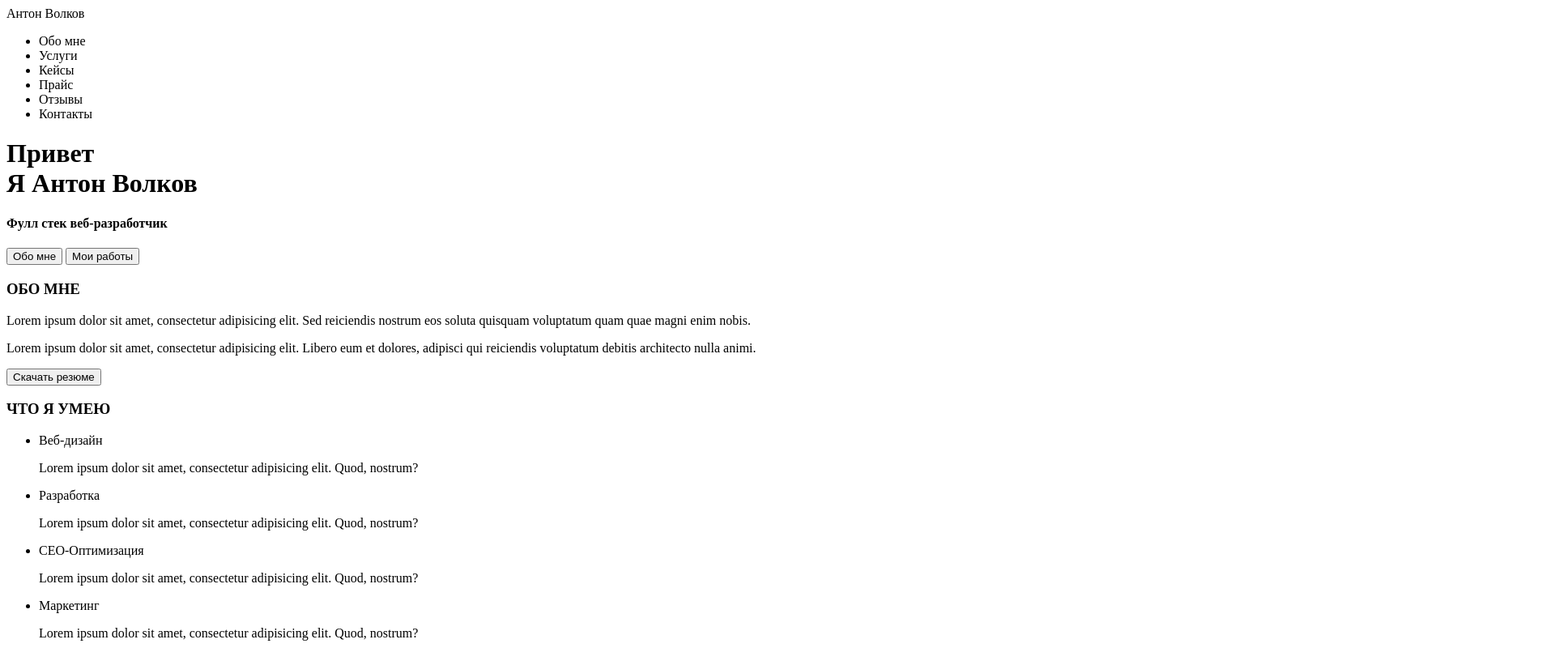
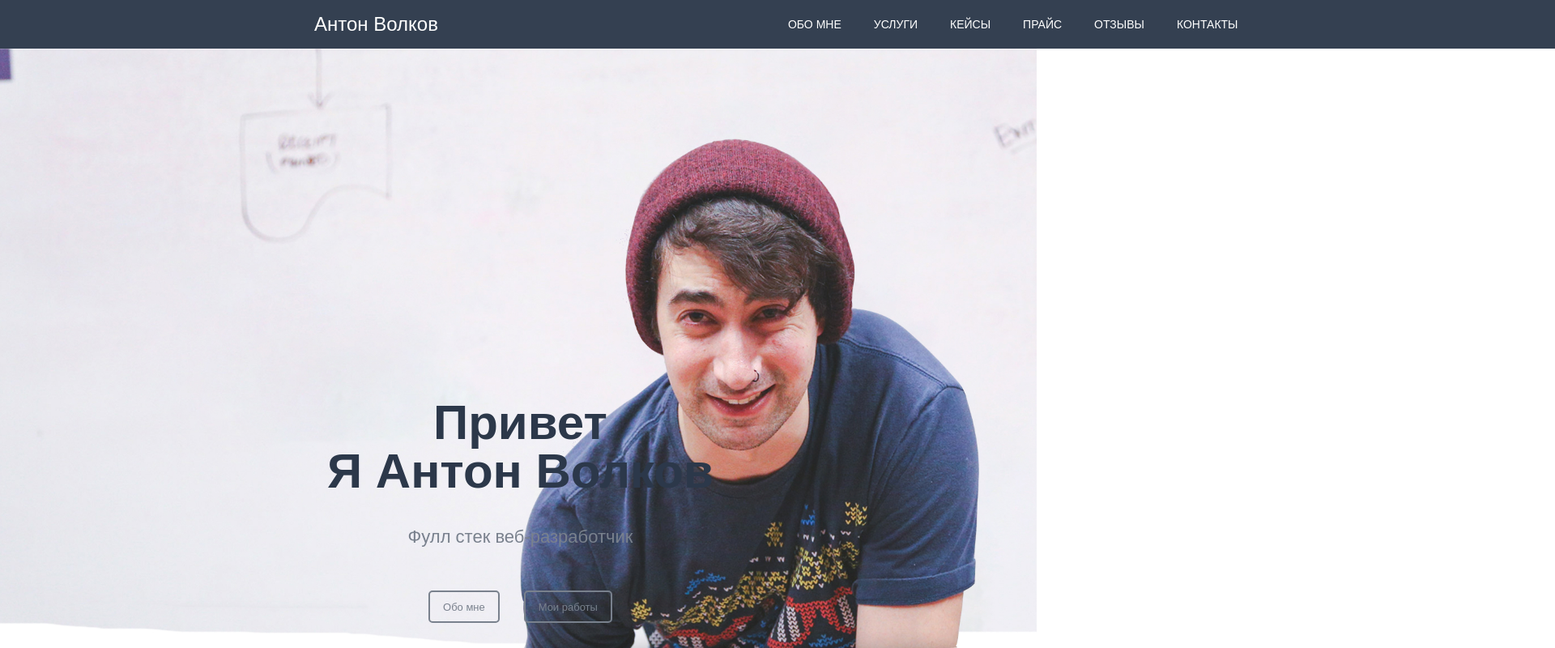
Before and after one commit to antonvlk1/antonvlk1.github.io, a plain HTML site: page src/index.html in a window 1280 px wide. Shown: the top 800 px of the page at 81% size, 1920 px wide, since content can reach past the window. Drawn offline with Linux system fonts and the light colour scheme.

Commit message:
Вопрос в лс

```diff
--- /dev/null
+++ b/src/css/reset.css
@@ -0,0 +1,41 @@
+*{
+    padding: 0;
+    margin: 0;
+    border: 0;
+}
+
+*,*:before, *:after{
+	-moz-box-sizing: border-box;
+	-webkit-box-sizing: border-box;
+	box-sizing: border-box;
+}
+
+:focus, :active{outline: none;}
+a:focus, a:active{outline: none;}
+
+nav, footer, header, aside{display: block;}
+
+html, body{
+height:100%;
+width:100%;
+font-size 100%;
+line-height: 1;
+font-size:14px;
+-ms-text-size-adjust: 100%;
+-moz-text-size-adjust: 100%;
+-webkit-text-size-adjust: 100%;
+}
+
+input, button, textarea{font-family: inherit;
+}
+
+input::-ms-clear{display: none;}
+button{cursor: pointer;}
+button::-moz-focus-inner{padding: 0; border:0;}
+a, a:visited{text-decoration: none; color: black;}
+a:hover{text-decoration: none;}
+ul li{list-style: none;}
+img{vertical-align: top;}
+
+
+h1,h2,h3,h4,h5,h6{font-size: inherit; font-weight: 400;}
--- /dev/null
+++ b/src/css/style.css
@@ -0,0 +1,73 @@
+body{
+    font-family: Arial, sans-serif;
+}
+nav{
+    width: 1920px;
+    height: 60px;
+        background:#344051;
+}
+.logo{
+    color: #ffffff;
+    font-size: 24px;
+    line-height: 60px;
+    padding-left: 388px;
+    float: left
+}
+.menu{
+   color: #ffffff;
+    font-size: 14px;
+    padding-left: 432px;
+    line-height: 60px;
+    text-transform: uppercase;
+    float: left;
+
+
+
+}
+.menu li{
+    float: left;
+    padding-right: 40px;
+}
+.main{
+    width: 100%;
+    height: calc(100% - 60px);
+    background: url(../img/boy.png) 90% 100%/auto 85% no-repeat, url(../img/bg.jpg) center/cover no-repeat;
+}
+.title__container{
+margin: 432px 0px 0px 404px;
+    float: left;
+    text-align: center;
+}
+.title__container h1{
+    color: #2c384a;
+    font-size: 60px;
+    font-weight: bold;
+}
+.title__container h4{
+    color: #79818d;
+    margin-top: 40px;
+    font-size: 22px;
+}
+.title__container input{
+    margin: 55px 13px 0px 13px;
+    height: 40px;
+    padding: 0px 16px;
+    text-align: center;
+    border: 2px solid #79818d;
+    border-radius: 5px;
+    background: none;
+    color: #79818d;
+    font-size: 13px;
+}
+.me{
+    width: auto;
+    height: 715px;
+    background: url(../img/4erta.png) 920px 50px no-repeat, url(../img/foto.png) no-repeat 860px 95px ;
+    }
+.me h3{
+    margin-top: 110px;
+    color: #263244;
+    font-size: 30px;
+    font-weight: 550;
+    text-align: center;
+}
--- a/src/index.html
+++ b/src/index.html
@@ -3,6 +3,8 @@
 <head>
     <meta charset="UTF-8">
     <title>Антон Волков</title>
+    <link rel="stylesheet" href="css/reset.css">
+    <link rel="stylesheet" href="css/style.css">
 </head>
 <body>
 <header>
@@ -86,7 +88,6 @@
 <div class="otzyv">
     <h3>ОТЗЫВЫ</h3>
     <p>Lorem ipsum dolor sit amet, consectetur adipisicing elit. Odio est rerum fugit eveniet ipsa reprehenderit. Enim, perferendis nesciunt, culpa est placeat molestias ad, voluptatibus quibusdam quos eius eaque autem asperiores!</p>
-
 </div>
 <div class="connect">
   <h3>МОИ КОНТАКТЫ</h3>
@@ -102,9 +103,7 @@
       <input type="text" placeholder="Email">
       <textarea name="name1" id="1" cols="30" rows="10" placeholder="Сообщение"></textarea>
       <input type="submit" value="Отправить">
-
   </form>
 </div>
-
 </body>
 </html>
```
Also changed, not shown: src/img/4erta.png (added), src/img/bg.jpg (added), src/img/boy.png (added), src/img/foto.png (added).
